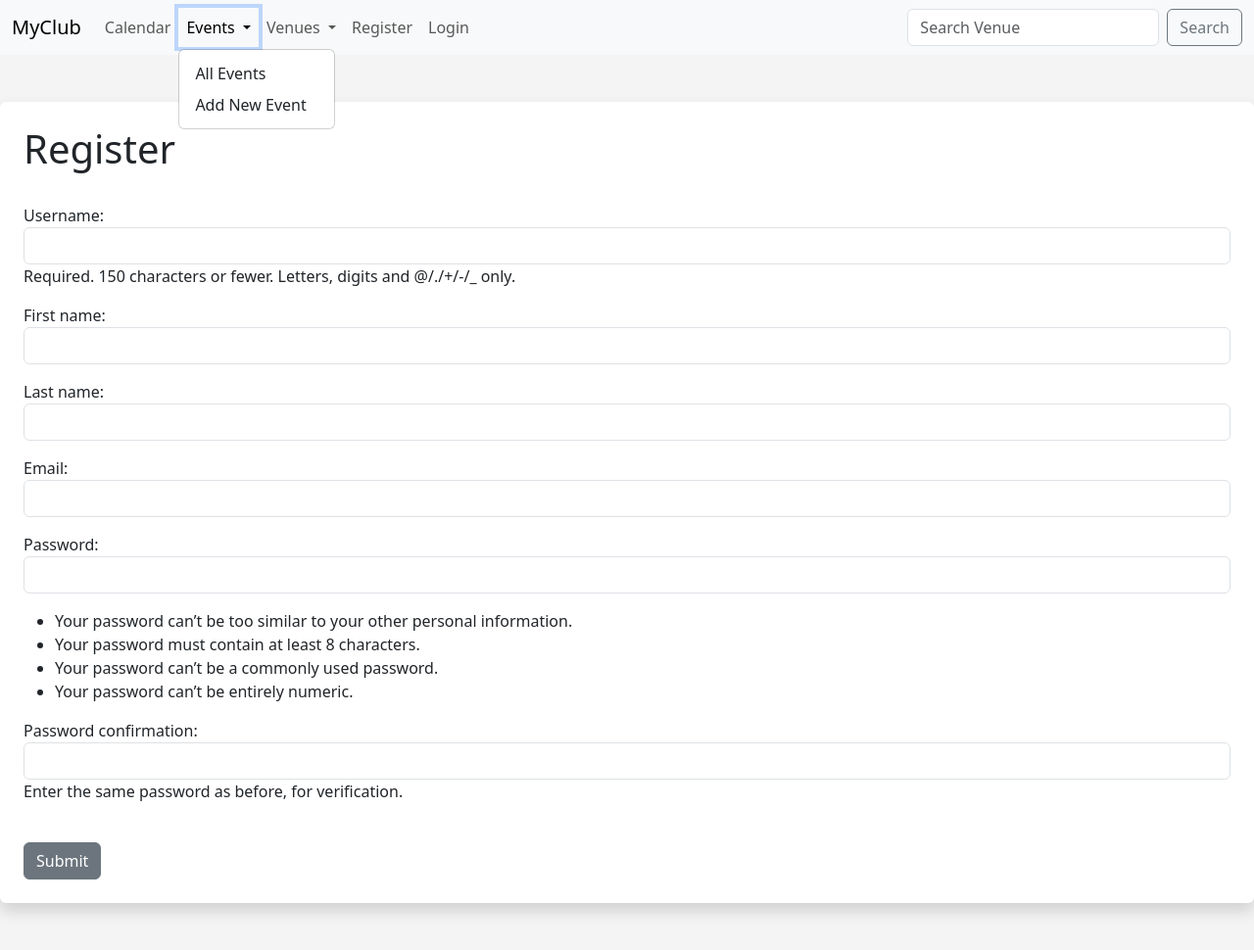
After one commit to piyush100201/MyClub, a Django app: page /members/register_user in a window 1280 px wide, after a click on "Events". The commit adds this page. Shown: the whole page at 98% size. Run offline with Django 5.2, Linux system fonts and the light colour scheme.

Commit message:
navbar dropdown and user registration

```diff
--- /dev/null
+++ b/members/forms.py
@@ -0,0 +1,20 @@
+from django.contrib.auth.forms import UserCreationForm
+from django.contrib.auth.models import User
+from django import forms
+
+class RegisterUserForm(UserCreationForm):
+    email = forms.EmailField(widget=forms.EmailInput(attrs={'class':'form-control'}))
+    first_name = forms.CharField(max_length=50,widget=forms.TextInput(attrs={'class':'form-control'}))
+    last_name = forms.CharField(max_length=50,widget=forms.TextInput(attrs={'class':'form-control'}))
+
+    class Meta:
+        model = User
+        fields = ('username','first_name','last_name','email','password1','password2',)
+
+
+    def __init__(self,*args,**kwargs):
+        super(RegisterUserForm, self).__init__(*args,**kwargs)
+
+        self.fields['username'].widget.attrs['class'] = 'form-control'
+        self.fields['password1'].widget.attrs['class'] = 'form-control'
+        self.fields['password2'].widget.attrs['class'] = 'form-control'
--- /dev/null
+++ b/members/templates/register_user.html
@@ -0,0 +1,26 @@
+{% extends 'base.html' %}
+{% block content %}
+{% if form.errors %}
+
+<div class="alert alert-warning alert-dismissible fade show" role="alert">
+    There was an error with your form.
+    <button type="button" class="btn-close" data-bs-dismiss="alert" aria-label="Close"></button>
+</div>
+{% endif %}
+<br><br>
+<div class="shadow p-4 mb-5 bg-body rounded" >
+<h1>Register</h1>
+<br>
+
+
+
+
+<form action="{% url 'register_user' %}" method=POST>
+    {% csrf_token %}
+    {{ form.as_p }}
+<br>
+  <input type="submit" value="Submit"
+           class="btn btn-secondary">
+</form>
+</div>
+{% endblock content %}
--- a/members/urls.py
+++ b/members/urls.py
@@ -5,4 +5,5 @@ from . import views
 urlpatterns=[
     path('login_user',views.login_user,name="login"),
     path('logout_user',views.logout_user,name="logout"),
+    path('register_user',views.register_user,name="register_user"),
 ]
--- a/members/views.py
+++ b/members/views.py
@@ -1,6 +1,8 @@
 from django.shortcuts import render, redirect
 from django.contrib.auth import authenticate, login, logout
 from django.contrib import messages
+from django.contrib.auth.forms import UserCreationForm
+from .forms import RegisterUserForm
 
 # Create your views here.
 
@@ -23,3 +25,20 @@ def logout_user(request):
     logout(request)
     messages.success(request, ("You wrere logged out successfully!"))
     return redirect('home')
+
+
+def register_user(request):
+    if request.method=="POST":
+        form = RegisterUserForm(request.POST)
+        if form.is_valid():
+            form.save()
+            username = form.cleaned_data['username']
+            password = form.cleaned_data['password1']
+            user = authenticate(request, username=username, password=password)
+            login(request, user)
+            messages.success(request, ("You have successfully registered!"))
+            return redirect('home')
+    else:
+        form = RegisterUserForm()
+
+    return render(request, 'register_user.html', {'form':form})
--- a/myclub_app/templates/base.html
+++ b/myclub_app/templates/base.html
@@ -5,6 +5,9 @@
     <meta name="viewport" content="width=device-width, initial-scale=1">
     <title>MyClub</title>
     <link href="https://cdn.jsdelivr.net/npm/bootstrap@5.3.3/dist/css/bootstrap.min.css" rel="stylesheet" integrity="sha384-QWTKZyjpPEjISv5WaRU9OFeRpok6YctnYmDr5pNlyT2bRjXh0JMhjY6hW+ALEwIH" crossorigin="anonymous">
+    <style>
+      body {background: #f4f4f4;}
+    </style>
   </head>
   <body>
 
@@ -32,23 +35,33 @@
         <li class="nav-item">
           <a class="nav-link" href="{% url 'schedule' '2025' 'March' %}">Calendar</a>
         </li>
-        <li class="nav-item">
-          <a class="nav-link" href="{% url 'events' %}">Events</a>
-        </li>
-        <li class="nav-item">
-          <a class="nav-link" href="{% url 'add_event' %}">Add Event</a>
-        </li>
-        <li class="nav-item">
-          <a class="nav-link" href="{% url 'venues' %}">Venues</a>
-        </li>
-        <li class="nav-item">
-          <a class="nav-link" href="{% url 'add_venue' %}">Add Venue</a>
-        </li>
+        <li class="nav-item dropdown">
+          <a class="nav-link dropdown-toggle" href="#" role="button" data-bs-toggle="dropdown" aria-expanded="false">
+            Events
+          </a>
+          <ul class="dropdown-menu">
+            <li><a class="dropdown-item" href="{% url 'events' %}">All Events</a></li>
+            <li><a class="dropdown-item" href="{% url 'add_event' %}">Add New Event</a></li>
+          </ul>
+         </li>
+        <li class="nav-item dropdown">
+          <a class="nav-link dropdown-toggle" href="#" role="button" data-bs-toggle="dropdown" aria-expanded="false">
+            Venues
+          </a>
+          <ul class="dropdown-menu">
+            <li><a class="dropdown-item" href="{% url 'venues' %}">All Venues</a></li>
+            <li><a class="dropdown-item" href="{% url 'add_venue' %}">Add New Venue</a></li>
+          </ul>
+         </li>
         {% if user.is_authenticated %}
         <li class="nav-item">
           <a class="nav-link" href="{% url 'logout' %}">Logout</a>
         </li>
         {% else %}
+        <li class="nav-item">
+          <a class="nav-link" href="{% url 'register_user' %}">Register</a>
+        </li>
+
         <li class="nav-item">
           <a class="nav-link" href="{% url 'login' %}">Login</a>
         </li>
```
Also changed, not shown: db.sqlite3.
